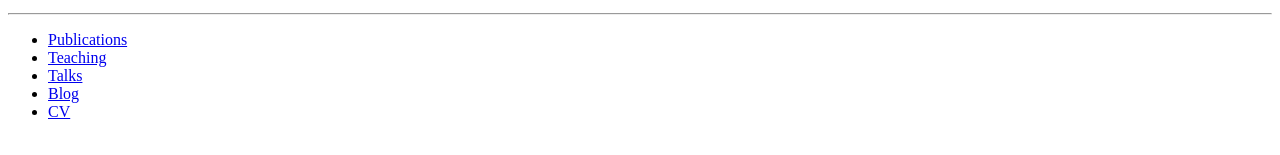
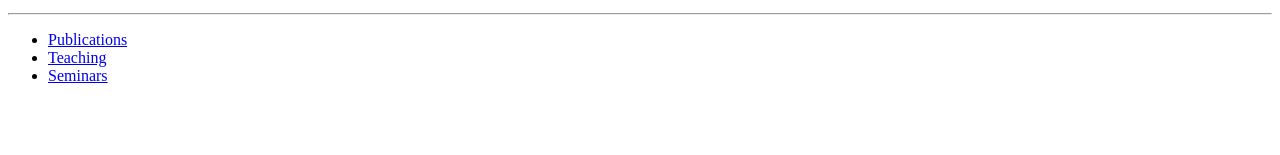
Before and after one commit to hlfang2106/hlfang2106.github.io, a plain HTML site: page index.html in a window 1280 px wide. Shown: the part 413-568 px from the top of the page. Drawn offline with Linux system fonts and the light colour scheme.

Commit message:
Update index.html

```diff
--- a/index.html
+++ b/index.html
@@ -77,11 +77,8 @@ I received my Bachelor degree (2012) in mathematics from Tsinghua University, wo
 	         			  <ul class="nav">
 				  <li><a href="https://hlfang2106.github.io/pages/publications.html">Publications</a></li>
 				  <li><a href="https://hlfang2106.github.io/pages/courses.html">Teaching</a></li>
-				  <li><a href="https://hlfang2106.github.io/pages/talks.html">Talks</a></li>
-				  <li><a href="https://hlfang2106.github.io/pages/404.html">Blog</a></li>
-				  <!-- <li><a href="https://zcrabbit.github.io/blog">Blog</a></li> -->
-				  <li><a href="https://hlfang2106.github.io/static/CV_Cheng_Zhang.pdf">CV</a></li>
-			  </ul>
+				  <li><a href="https://hlfang2106.github.io/pages/talks.html">Seminars</a></li>
+				   </ul>
 	        </div>
 	      </div>
 	    </div>
```
